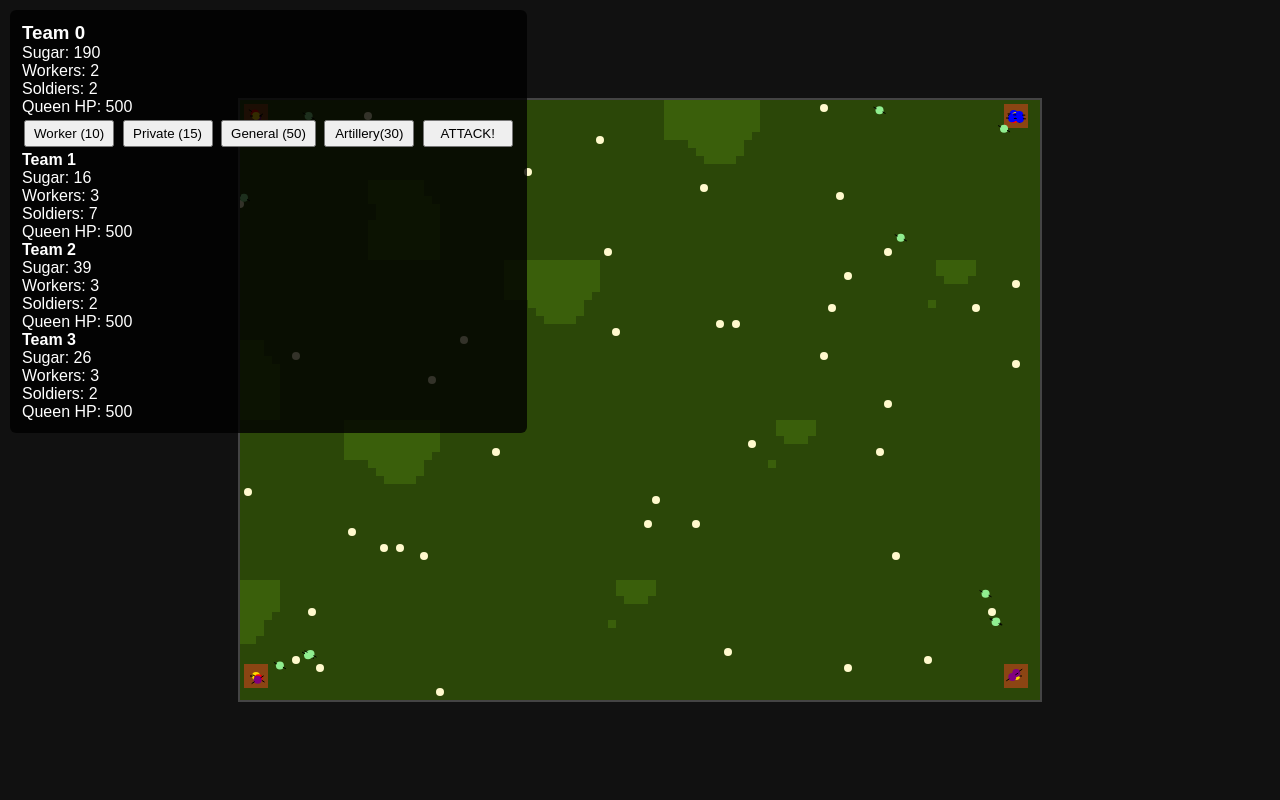
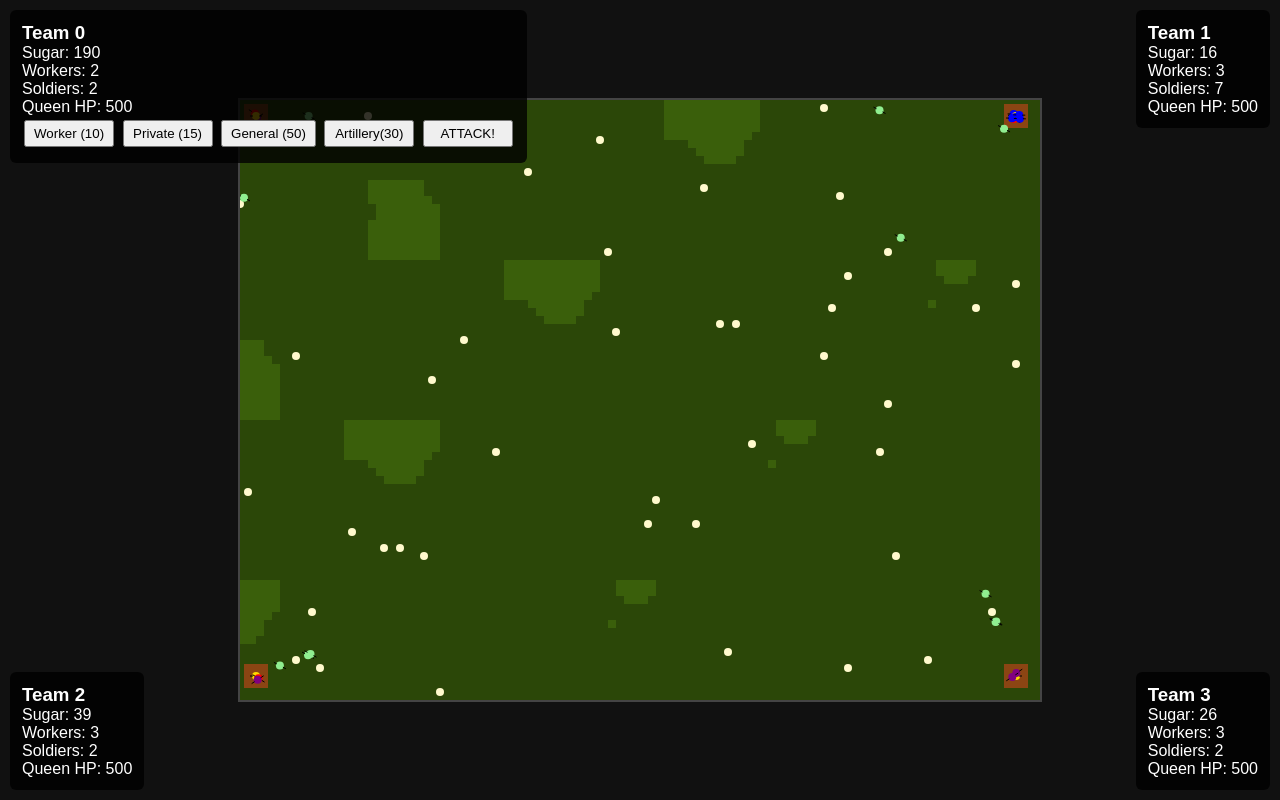
Before and after one commit to seutje/q-ant, a website with bundled scripts: page play.html in a window 1280 px wide. Built offline with nearby package versions, Linux system fonts and the light colour scheme; animation ran at ten frames a second.

Commit message:
Split stats.

```diff
--- a/play.html
+++ b/play.html
@@ -8,8 +8,7 @@
 <body>
   <canvas id="gameCanvas" width="800" height="600"></canvas>
 
-  <!-- UI panel (same as Phase 5 plus overlay) -->
-  <div id="ui">
+  <div id="ui-team-0" class="ui-panel">
     <h3>Team 0</h3>
     <div>Sugar: <span id="sugarDisplay">100</span></div>
     <div>Workers: <span id="workerCount">0</span></div>
@@ -21,12 +20,11 @@
     <button id="btnGeneral">General (50)</button>
     <button id="btnArtillery">Artillery(30)</button>
     <button id="btnAttack">ATTACK!</button>
+  </div>
 
-    <div id="aiStats">
-      <h3>AI Teams</h3>
-      <!-- AI team stats will be dynamically added here -->
-    </div>
-  </div>
+  <div id="ui-team-1" class="ui-panel"></div>
+  <div id="ui-team-2" class="ui-panel"></div>
+  <div id="ui-team-3" class="ui-panel"></div>
 
   <!-- Game-Over overlay -->
   <div id="overlay" class="hidden">
--- a/src/css/style.css
+++ b/src/css/style.css
@@ -16,14 +16,32 @@ body {
   color:#fff;
 }
 
-#ui {
+.ui-panel {
   position:absolute;
-  top:10px;
-  left:10px;
   background:#000c;
   padding:12px;
   border-radius:6px;
   user-select:none;
+}
+
+#ui-team-0 {
+  top:10px;
+  left:10px;
+}
+
+#ui-team-1 {
+  top:10px;
+  right:10px;
+}
+
+#ui-team-2 {
+  bottom:10px;
+  left:10px;
+}
+
+#ui-team-3 {
+  bottom:10px;
+  right:10px;
 }
 
 button {
--- a/src/js/ui.js
+++ b/src/js/ui.js
@@ -4,8 +4,8 @@ import { ANT_COST } from './constants.js';
 const $ = id => document.getElementById(id);
 
 export function updateUI() {
-  const team = gameState.teams[0];
-  $('sugarDisplay').textContent   = team.sugar;
+  const playerTeam = gameState.teams[0];
+  $('sugarDisplay').textContent   = playerTeam.sugar;
   $('workerCount').textContent    = gameState.ants.filter(a => a.team === 0 && a.type === 'worker').length;
   $('soldierCount').textContent   = gameState.ants.filter(a => a.team === 0 && a.type !== 'worker' && a.type !== 'queen').length;
   const playerQueen = gameState.ants.find(a => a.team === 0 && a.type === 'queen');
@@ -14,28 +14,27 @@ export function updateUI() {
   // disable buttons if not enough sugar
   Object.keys(ANT_COST).forEach(type => {
     $(`btn${type.charAt(0).toUpperCase() + type.slice(1)}`).disabled =
-      team.sugar < ANT_COST[type];
+      playerTeam.sugar < ANT_COST[type];
   });
 
   // AI team stats
-  const aiStatsDiv = $('aiStats');
-  aiStatsDiv.innerHTML = ''; // Clear previous stats
   gameState.teams.forEach(team => {
     if (team.id === 0) return; // Skip human player
+
+    const teamPanel = $(`ui-team-${team.id}`);
+    if (!teamPanel) return;
 
     const queen = gameState.ants.find(a => a.team === team.id && a.type === 'queen');
     const workers = gameState.ants.filter(a => a.team === team.id && a.type === 'worker').length;
     const soldiers = gameState.ants.filter(a => a.team === team.id && a.type !== 'worker' && a.type !== 'queen').length;
 
-    const teamDiv = document.createElement('div');
-    teamDiv.innerHTML = `
-      <h4>Team ${team.id}</h4>
+    teamPanel.innerHTML = `
+      <h3>Team ${team.id}</h3>
       <div>Sugar: ${team.sugar}</div>
       <div>Workers: ${workers}</div>
       <div>Soldiers: ${soldiers}</div>
       <div>Queen HP: ${queen ? queen.hp.toFixed(0) : 'N/A'}</div>
     `;
-    aiStatsDiv.appendChild(teamDiv);
   });
 }
 
```
